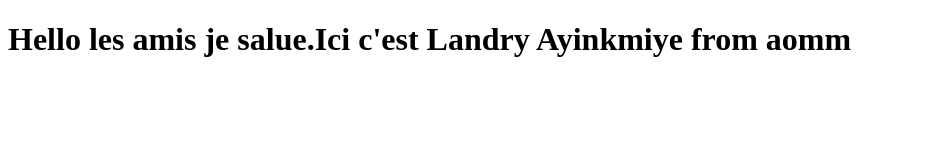
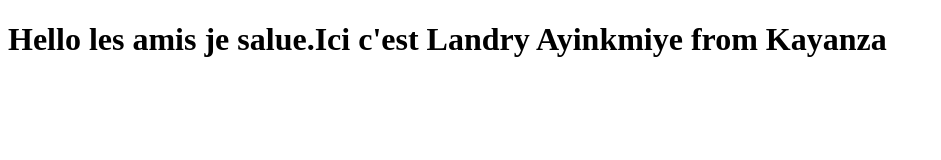
Before and after one commit to ruvumu125/demo, a plain HTML site: page index.html in a window 1280 px wide. Shown: the whole page, without its empty margins (0-941 px from the left). Drawn offline with Linux system fonts and the light colour scheme.

Commit message:
first commit

```diff
--- a/index.html
+++ b/index.html
@@ -6,6 +6,6 @@
     <title>Welcome to Parikapp</title>
 </head>
 <body>
-    <h1>Hello les amis je salue.Ici c'est Landry Ayinkmiye from aomm  </h1>
+    <h1>Hello les amis je salue.Ici c'est Landry Ayinkmiye from Kayanza  </h1>
 </body>
 </html>
```
